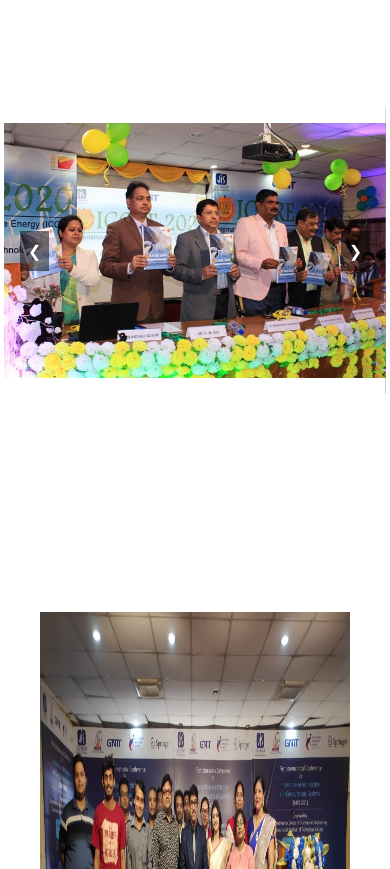
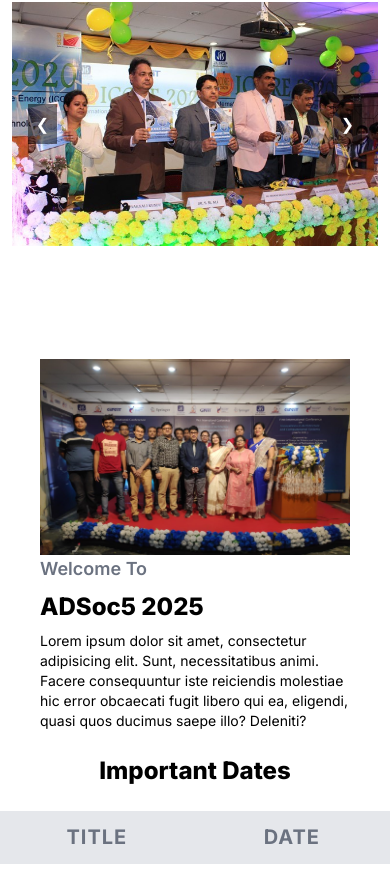
Before and after one commit to Parthiv-Sarker/ADSoc5, a Next.js app: page / in a window 390 px wide. Shown: the part 1131-2000 px from the top of the page. Built offline with nearby package versions, Linux system fonts and the light colour scheme.

Commit message:
Edit some css of SectionB and Edit the pdf file path.

```diff
--- a/src/app/committee/page.js
+++ b/src/app/committee/page.js
@@ -81,7 +81,7 @@ const committeeData = {
 
 const Committee = () => {
 	const handleDownload = () => {
-		const pdfUrl = "/Committee-List.pdf";
+		const pdfUrl = "/public/Committee-List.pdf";
 
 		const link = document.createElement("a");
 		link.href = pdfUrl;
--- a/src/components/Home/SectionB.js
+++ b/src/components/Home/SectionB.js
@@ -43,11 +43,11 @@ const SectionB = () => {
 
 	return (
 		<div className="mt-20 relative">
-			<h1 className="text-2xl md:text-6xl font-extrabold text-center md:mb-10">
+			<h1 className="text-2xl md:text-6xl font-extrabold text-center mb-0 md:mb-10">
 				Images
 			</h1>
-			<section className="w-screen flex flex-col justify-center items-center relative">
-				<div className="w-[98%] h-[80vh] md:h-[50vh] flex justify-center items-center overflow-hidden relative">
+			<section className="w-screen flex flex-col justify-center items-center relative px-2">
+				<div className="w-[98%] h-[50vh] md:h-[50vh] flex justify-center items-center overflow-hidden relative">
 					<div
 						className="flex transition-transform duration-500"
 						style={{ transform: `translateX(${-index * 100}%)` }}
--- a/src/components/Home/SectionC.js
+++ b/src/components/Home/SectionC.js
@@ -7,12 +7,12 @@ const SectionC = () => {
 		<div>
 			<section className="w-screen md:h-[80vh] md:flex justify-around items-center px-10 md:gap-10">
 				<div className="md:w-[50%]">
-					<Image src={img} alt="Image" quality={100} className="w-[100vw] h-[60vh]"/>
+					<Image src={img} alt="Image" quality={100} className="w-[100vw] md:h-[60vh]"/>
 				</div>
 				<div className="md:w-[50%] text-pretty">
-					<h1 className="md:text-3xl font-semibold text-gray-500 mb-2 md:mb-6">Welcome To</h1>
-                    <h1 className="md:text-5xl font-extrabold mb-2 md:mb-4">ADSoc5 2025</h1>
-					<p className="text-base">
+					<h1 className="text-lg md:text-3xl font-semibold text-gray-500 mb-2 md:mb-6">Welcome To</h1>
+                    <h1 className="text-2xl md:text-5xl font-extrabold mb-2 md:mb-4">ADSoc5 2025</h1>
+					<p className="text-sm">
 						Lorem ipsum dolor sit amet, consectetur adipisicing elit. Sunt,
 						necessitatibus animi. Facere consequuntur iste reiciendis molestiae
 						hic error obcaecati fugit libero qui ea, eligendi, quasi quos
```
